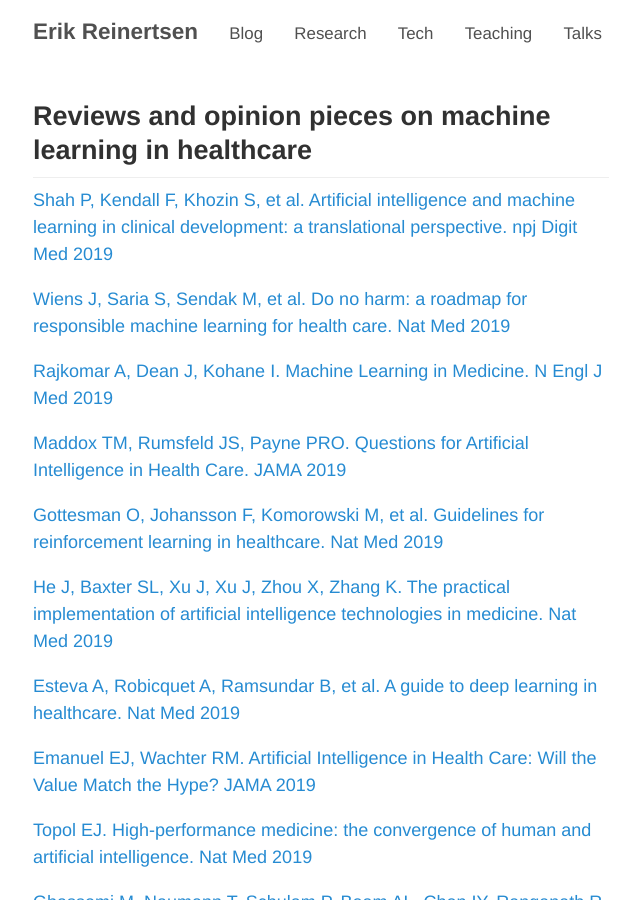
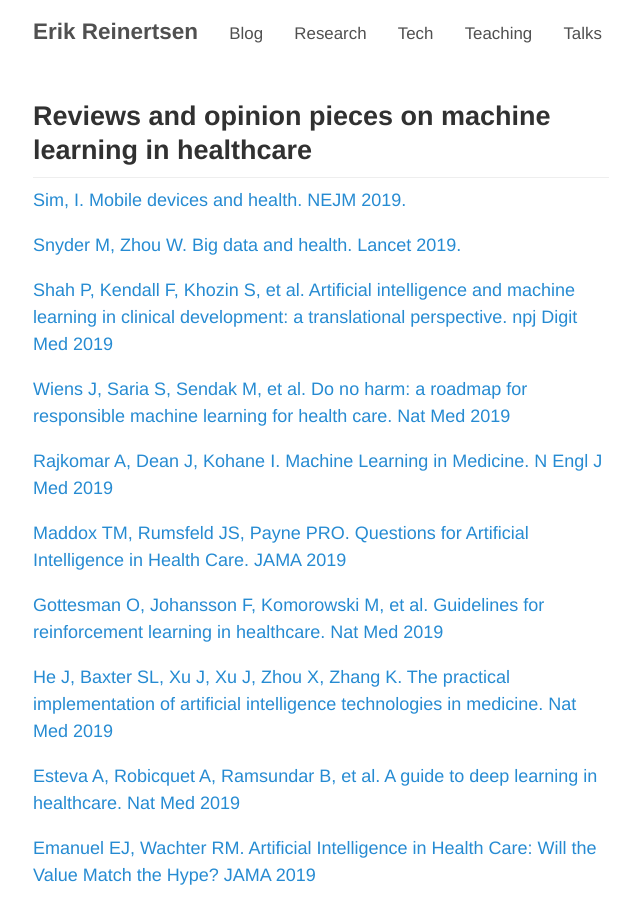
Before and after one commit to erikr/erikr.github.io, a Jekyll site: the page built from _posts/2019-08-24-reviews-on-ml-in-healthcare.md, in a window 1280 px wide and 900 px high. Shown: the whole window, without its empty margins (319-959 px from the left). Built offline with Jekyll 4.4.1, drawn with Linux system fonts in a browser that asks for light colours; nearby versions of some CDN libraries; comment, search, counter and statistics services are not loaded.

Commit message:
added Ida Sim NEJM 2019

```diff
--- a/_posts/2019-08-24-reviews-on-ml-in-healthcare.md
+++ b/_posts/2019-08-24-reviews-on-ml-in-healthcare.md
@@ -3,6 +3,10 @@
 title: Reviews and opinion pieces on machine learning in healthcare
 tags: machine learning, ai, healthcare, medicine
 ---
+
+[Sim, I. Mobile devices and health. NEJM 2019.](https://www.nejm.org/doi/full/10.1056/NEJMra1806949)
+
+[Snyder M, Zhou W. Big data and health. Lancet 2019.](https://www.thelancet.com/journals/landig/article/PIIS2589-7500(19)30109-8/fulltext)
 
 [Shah P, Kendall F, Khozin S, et al. Artificial intelligence and machine learning in clinical development: a translational perspective. npj Digit Med 2019](https://www.nature.com/articles/s41746-019-0148-3)
 
```
Also changed, not shown: 1 other file.
